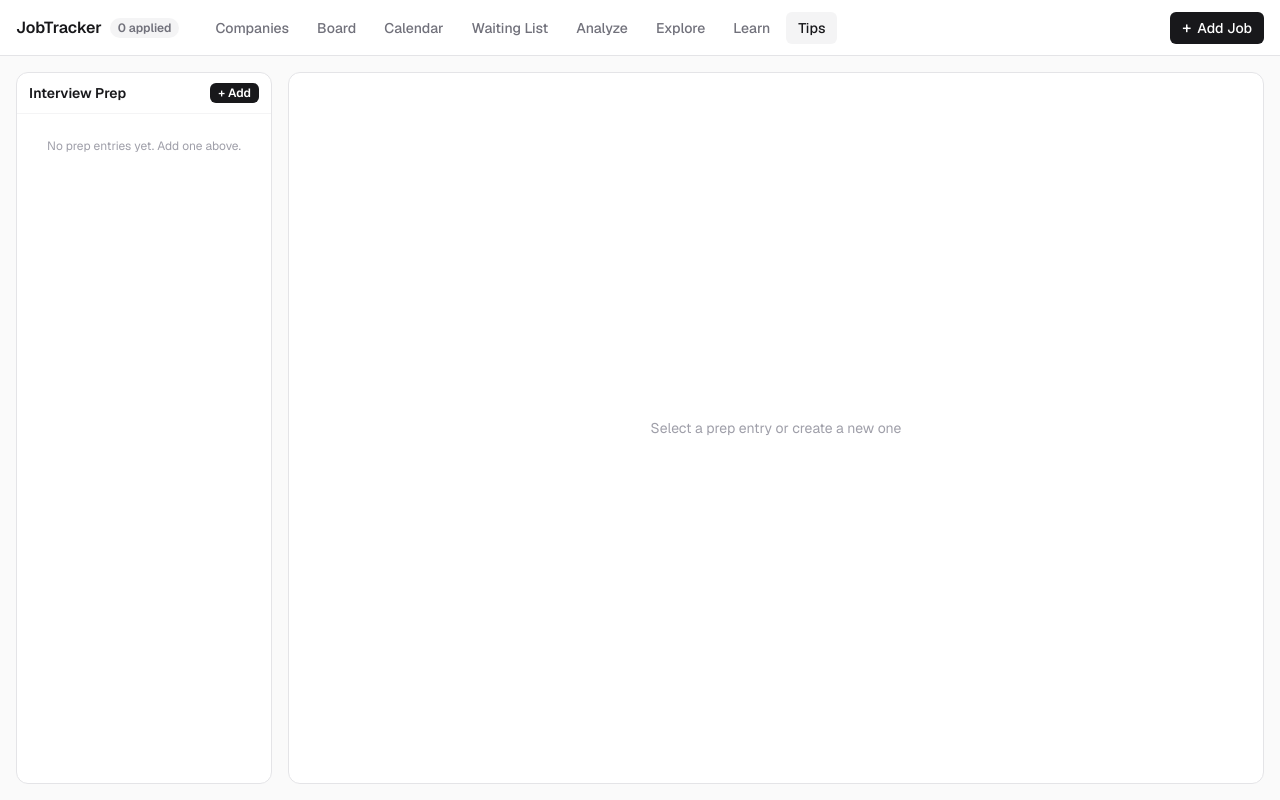
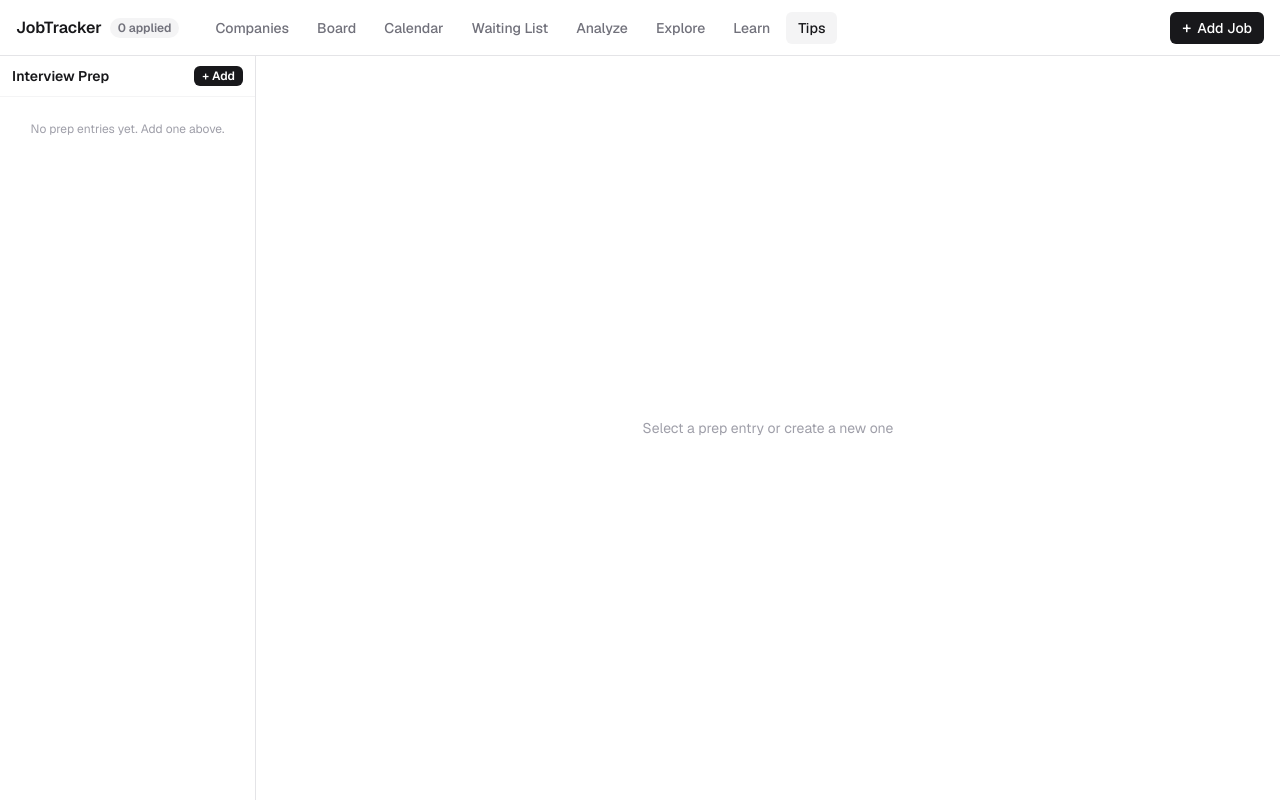
Before and after one commit to KtfwyCJ/JobTracker, a Next.js app: page /tips in a window 1280 px wide. Built offline with nearby package versions, Linux system fonts and the light colour scheme; no server answers.

Commit message:
feat: update interview card

```diff
--- a/app/_components/TipDetail.tsx
+++ b/app/_components/TipDetail.tsx
@@ -121,9 +121,9 @@ export default function TipDetail({ tip, onDeleted }: Props) {
   const total = tip.checklist.length
 
   return (
-    <div className="flex h-full flex-col overflow-hidden rounded-xl border border-zinc-200 bg-white">
+    <div className="flex h-full w-full flex-col overflow-hidden bg-white">
       {/* Tab bar + header */}
-      <div className="flex shrink-0 items-center justify-between border-b border-zinc-100 px-4 pt-3">
+      <div className="flex shrink-0 items-center justify-between border-b border-zinc-200 px-4 pt-3">
         <div className="flex items-end gap-1">
           <TabBtn active={tab === 'detail'} onClick={() => setTab('detail')}>Detail</TabBtn>
           <TabBtn active={tab === 'guide'} onClick={() => setTab('guide')}>Guide</TabBtn>
@@ -147,7 +147,7 @@ export default function TipDetail({ tip, onDeleted }: Props) {
       </div>
 
       {/* Tip title */}
-      <div className="shrink-0 border-b border-zinc-100 px-4 py-2">
+      <div className="shrink-0 border-b border-zinc-200 px-4 py-2">
         <h2 className="text-sm font-bold text-zinc-900">{tip.company}</h2>
         <div className="flex items-center gap-1.5 text-xs text-zinc-500">
           <span>{tip.position}</span>
--- a/app/_components/TipList.tsx
+++ b/app/_components/TipList.tsx
@@ -19,7 +19,7 @@ export default function TipList({ tips, selectedId, onSelect }: Props) {
   }
 
   return (
-    <div className="flex h-full flex-col overflow-hidden rounded-xl border border-zinc-200 bg-white">
+    <div className="flex h-full w-full flex-col overflow-hidden bg-white">
       <div className="flex shrink-0 items-center justify-between border-b border-zinc-100 px-3 py-2.5">
         <span className="text-sm font-semibold text-zinc-900">Interview Prep</span>
         <button
--- a/app/tips/page.tsx
+++ b/app/tips/page.tsx
@@ -16,15 +16,17 @@ export default function TipsPage() {
 
   return (
     <DashboardShell>
-      <div className="flex flex-1 gap-4 overflow-hidden p-4">
-        <div className="w-64 shrink-0 overflow-hidden">
+      <div className="flex h-full w-full flex-1 overflow-hidden bg-white">
+        {/* Left sidebar */}
+        <div className="w-64 shrink-0 border-r border-zinc-200">
           <TipList
             tips={data.interviewTips}
             selectedId={selectedTipId}
             onSelect={setSelectedTipId}
           />
         </div>
-        <div className="flex flex-1 overflow-hidden">
+        {/* Right panel — fills all remaining space */}
+        <div className="flex min-w-0 flex-1 flex-col overflow-hidden">
           {selectedTip ? (
             <TipDetail
               key={selectedTip.id}
@@ -32,7 +34,7 @@ export default function TipsPage() {
               onDeleted={() => setSelectedTipId(null)}
             />
           ) : (
-            <div className="flex flex-1 items-center justify-center rounded-xl border border-zinc-200 bg-white">
+            <div className="flex h-full items-center justify-center">
               <p className="text-sm text-zinc-400">Select a prep entry or create a new one</p>
             </div>
           )}
```
